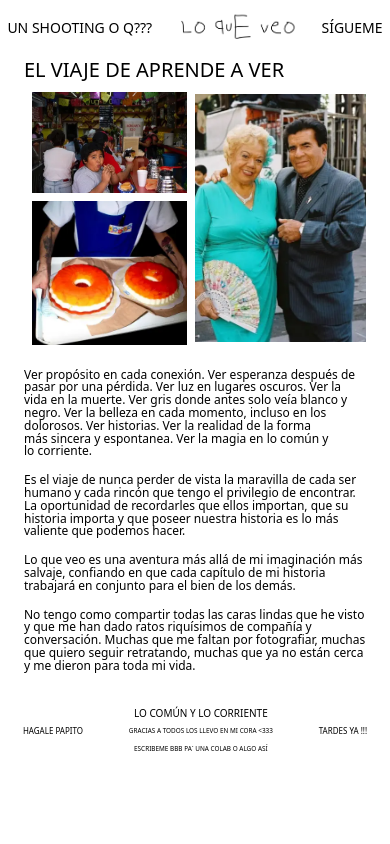
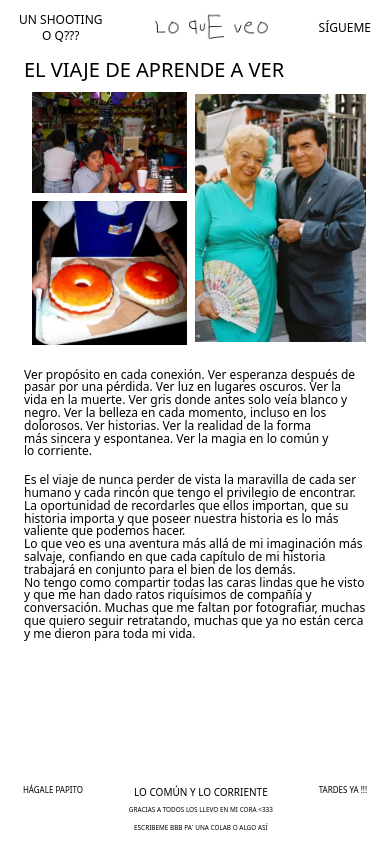
Before and after one commit to HanielOnt/lo-que-veo, a React (Vite) app: page /el-viaje-de-aprender in a window 390 px wide. Built offline with nearby package versions, Linux system fonts and the light colour scheme.

Commit message:
Cambios a peticion de cliente

```diff
--- a/index.html
+++ b/index.html
@@ -3,7 +3,7 @@
 
 <head>
   <meta charset="UTF-8" />
-  <link rel="icon" type="image/svg+xml" href="/src/assets/logo.svg" />
+  <link rel="icon" type="image/svg+xml" href="/src/assets/img/favicon-32x32.webp" />
   <meta name="viewport" content="width=device-width, initial-scale=1.0" />
   <meta name="description" content="Lo que veo la mejor pagina para ver.. Lo común y lo corriente… pásateee!!!.">
 
--- a/src/app.css
+++ b/src/app.css
@@ -23,7 +23,7 @@
   @apply w-1/2 h-auto my-2 hover:scale-110 hover:cursor-pointer
 }
 .p-text{
-  @apply text-xs leading-[.8rem] mb-[1rem]
+  @apply text-xs leading-[.8rem]
 }
 .tittle{
   @apply text-xl ml-16 uppercase
--- a/src/components/Footer.jsx
+++ b/src/components/Footer.jsx
@@ -4,8 +4,8 @@ export const Footer = () => {
     return (
 
         <footer>
-            <div className="w-full h-fit  flex flex-row justify-around items-center py-2 bg-white ">
-                <p className="uppercase text-md sm:text-[.5rem] lg:text-xl">hagale papito</p>
+            <div className="w-full h-fit absolute bottom-0 flex flex-row justify-around items-start py-2 bg-white ">
+                <p className="uppercase text-md sm:text-[.5rem] lg:text-xl">hágale papito</p>
                 <p className="uppercase text-md text-center leading-[1rem] sm:text-[.625rem] lg:text-2xl ">lo común y lo corriente <br />
                     <span className=' text-sm sm:text-[.4rem] lg:text-lg leading-[1rem]  '>
                         Gracias a todos los llevo en mi cora {`<333`} <br />
@@ -14,6 +14,7 @@ export const Footer = () => {
                 </p>
                 <p className="uppercase text-md sm:text-[.5rem] lg:text-xl">tardes ya !!!</p>
             </div >
+
         </footer>
     )
 }
--- a/src/components/Navbar.jsx
+++ b/src/components/Navbar.jsx
@@ -8,13 +8,15 @@ export const Navbar = () => {
     return (
         <nav >
             <div className="w-full h-fit fixed top-0 flex flex-row justify-around items-center  py-3 bg-white">
-                <NavLink to="https://calendly.com/loqueveo/30min" target="_blank" rel="noopener noreferrer" className="uppercase text-md sm:text-sm lg:text-xl hover:font-semibold">UN SHOOTING O Q???</NavLink>
+                <NavLink to="https://calendly.com/loqueveo/30min" target="_blank" rel="noopener noreferrer" className="uppercase text-md  sm:text-center sm:text-xs lg:text-xl lg:hover:font-semibold">un shooting <span className=""><br className="hidden sm:block" />o q??? </span>
+
+                </NavLink>
                 {
                     location.pathname == '/el-viaje-de-aprender'
                         ? <NavLink to='/home'><LogoImg /></NavLink>
-                        : <NavLink to='/el-viaje-de-aprender' className="text-md uppercase text-center  font-openSI leading-none hover:font-openSBI sm:text-sm lg:text-2xl">not famous <br />pero conocido</NavLink>
+                        : <NavLink to='/el-viaje-de-aprender' className="text-md uppercase text-center  font-openSI leading-none lg:hover:font-openSBI sm:text-sm lg:text-2xl">not famous <br />pero conocido</NavLink>
                 }
-                <NavLink to="https://www.instagram.com/loqueveooo/?hl=en" target="_blank" rel="noopener noreferrer" className="uppercase text-md sm:text-sm lg:text-xl hover:font-semibold">sígueme</NavLink>
+                <NavLink to="https://www.instagram.com/loqueveooo/?hl=en" target="_blank" rel="noopener noreferrer" className="uppercase text-md sm:text-xs lg:text-xl lg:hover:font-semibold">sígueme</NavLink>
             </div >
         </nav>
     )
--- a/src/pages/Home.jsx
+++ b/src/pages/Home.jsx
@@ -20,8 +20,8 @@ export const Home = () => {
     return (
         <main >
 
-            <section className="w-full h-[80vh]  flex justify-center items-center md:h-[85vh] sm:h-[90vh]">
-                <div className='relative z-10'>
+            <section className="w-full h-[90vh]  flex justify-center items-center md:h-[85vh] sm:h-[95vh]">
+                <div className='relative z-10 '>
                     <LogoImg />
                 </div>
                 <div className="mt-20  grid grid-cols-3 w-full h-fit inset-0 z-0 px-4 absolute sm:grid-cols-2  md:mt-16 ">
--- a/src/ui/LogoImg.jsx
+++ b/src/ui/LogoImg.jsx
@@ -4,7 +4,7 @@ import logo from '../assets/img/logo.webp'
 export const LogoImg = () => {
     const location = useLocation()
     return (
-        < img className={location.pathname == '/el-viaje-de-aprender' ? 'h-10 w-auto sm:h-8 lg:h-14' : 'w-full h-[20vh] sm:h-fit'} src={logo} alt='lo que veo logo' />
+        < img className={location.pathname == '/el-viaje-de-aprender' ? 'h-10 w-auto sm:h-8 lg:h-14' : 'w-full h-[20vh] sm:h-auto p-2'} src={logo} alt='lo que veo logo' />
 
     )
 }
--- a/src/ui/Slider.jsx
+++ b/src/ui/Slider.jsx
@@ -13,7 +13,7 @@ export const Slider = ({ isZoomed, animationDirection, toggleZoom, handleImgSrc
 
     return (
         <>
-            <div className="bg-red  w-full h-[67vh] flex overflow-hidden px-6 md:h-[72vh]  sm:h-[78vh] ">
+            <div className="bg-red  w-full h-[85vh] flex overflow-hidden px-6 md:h-[72vh]  sm:h-[75vh] ">
                 <div className={`w-full  whitespace-nowrap flex  ${animationDirection} ${isZoomed ? "pause h-svh" : 'h-auto'} `}>
                     <div className="w-full h-auto flex  flex-col items-center" onClick={handleSlider}>
                         <img src={img1} className="slider-img" onClick={toggleZoom} />
```
Also changed, not shown: src/assets/img/favicon-32x32.webp (added).
